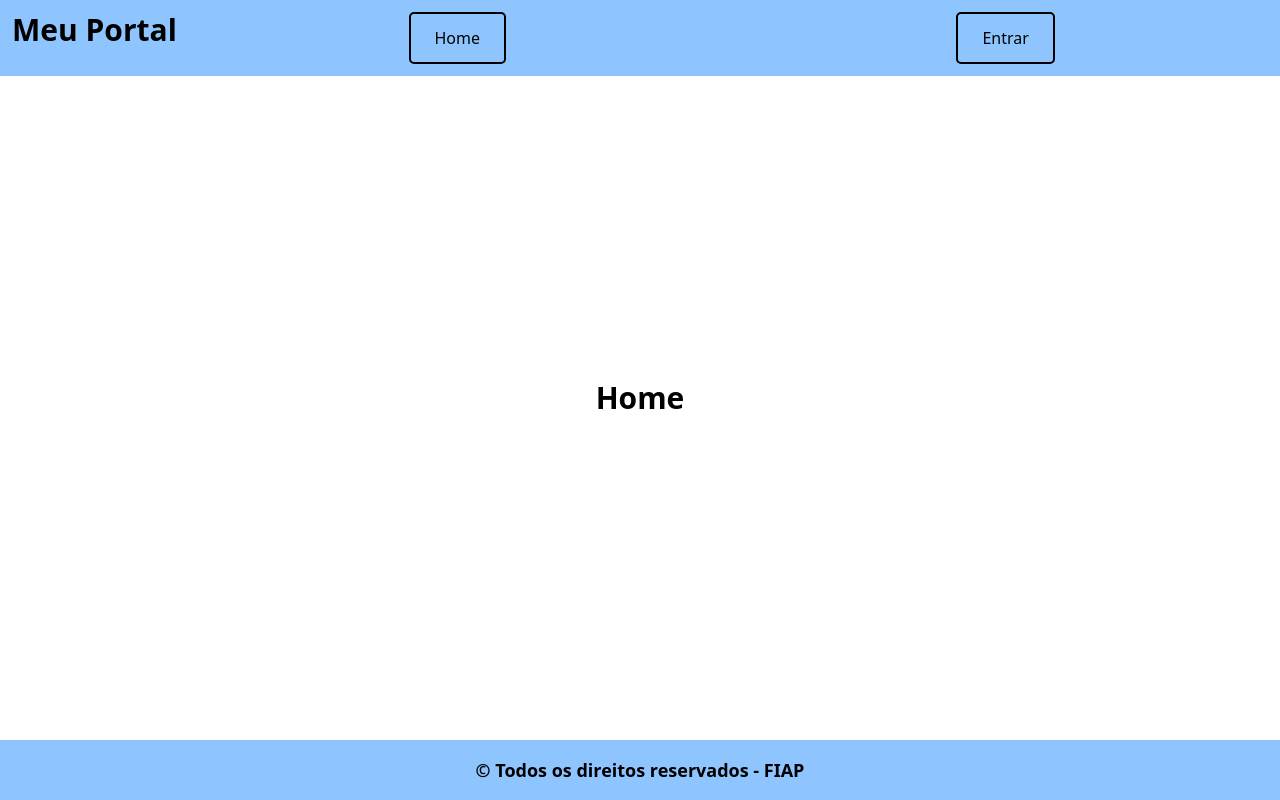
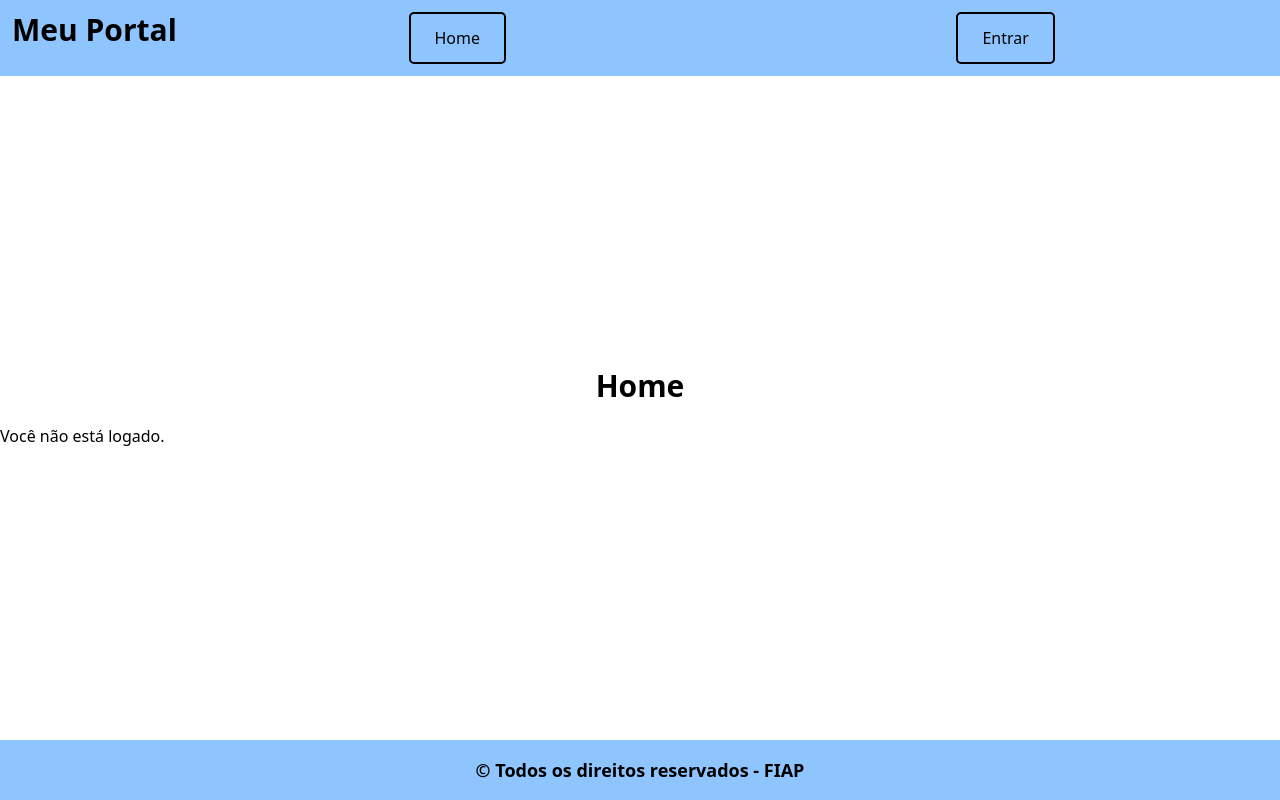
Before and after one commit to EnzoOkuizumiFiap/Login-Cadastro-Checkpoint-5, a React (Vite) app in the folder access-control-cp/: page /home in a window 1280 px wide. Built offline with nearby package versions, Linux system fonts and the light colour scheme.

Commit message:
feat: arrumando usuário logado na pagina Home

```diff
--- a/access-control-cp/src/routes/Home/index.tsx
+++ b/access-control-cp/src/routes/Home/index.tsx
@@ -1,10 +1,12 @@
+import Logado from "../../components/Logado/logado";
+
 export default function Home(){
 
     return (
         <main>
             <h1 className="text-center font-bold text-3xl mb-5">Home</h1>
 
-
+            <Logado/>
         </main>
     );
 }
```
